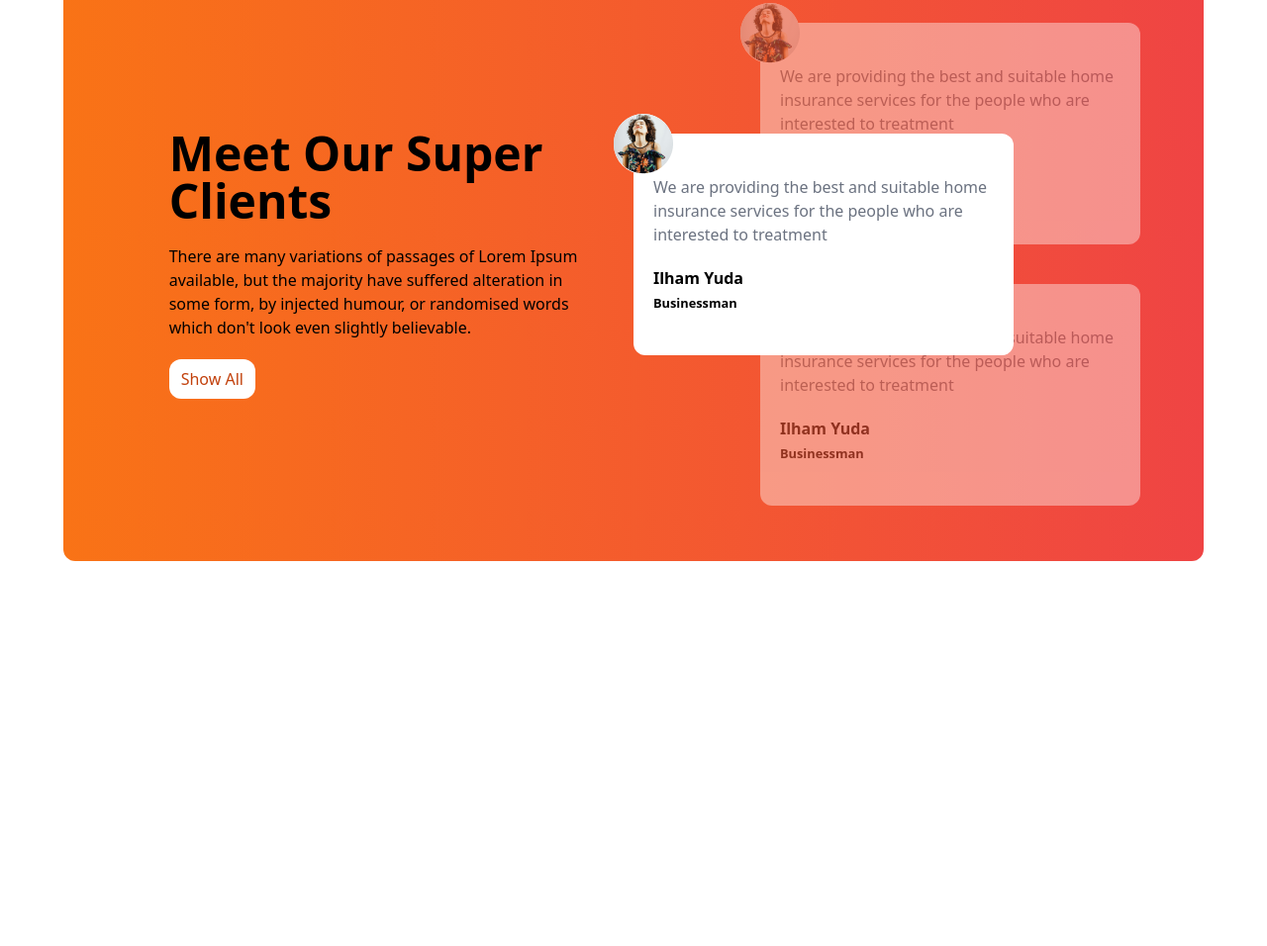
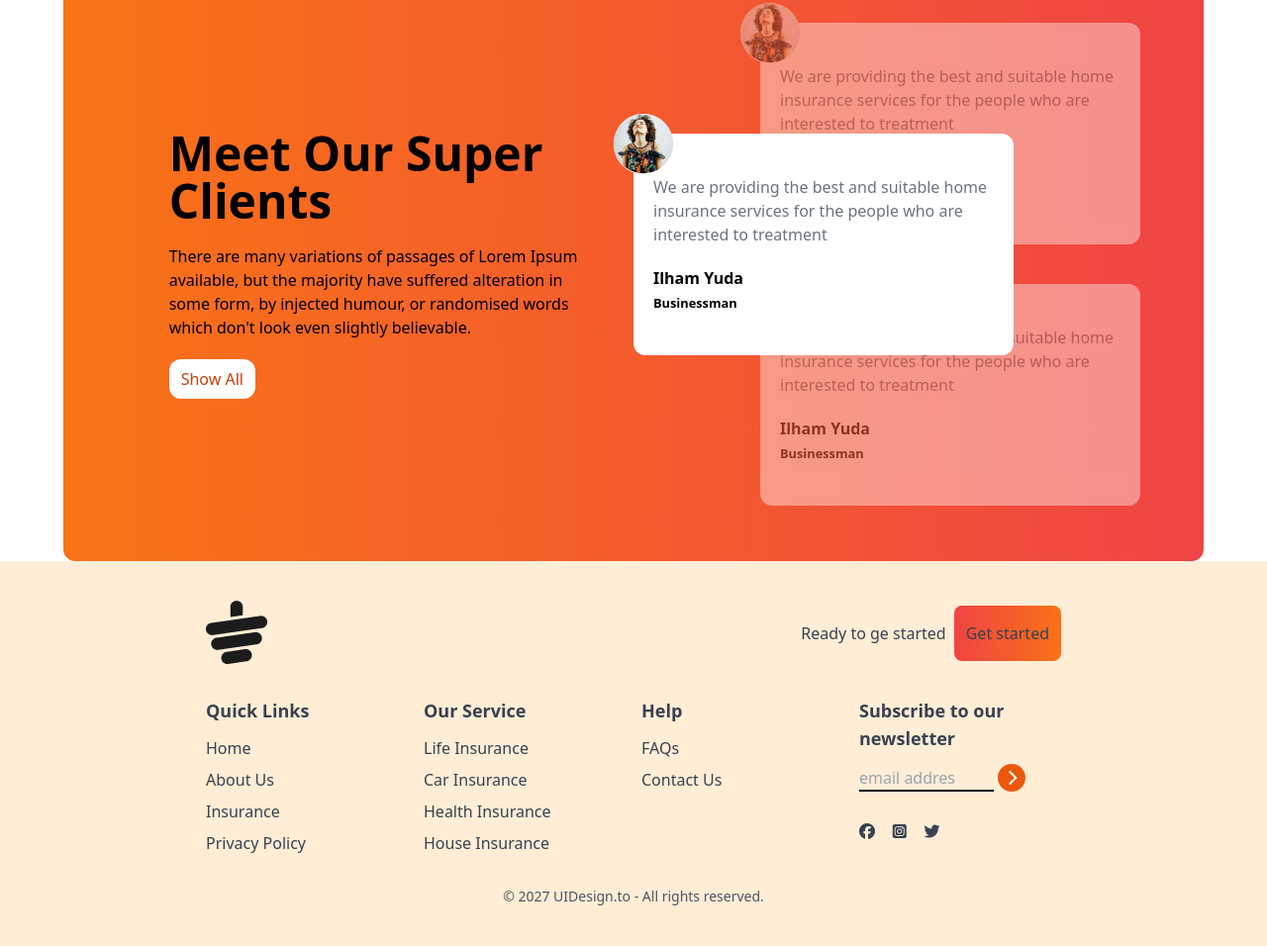
Before and after one commit to lipsonhub/tea-house-tailwind, a plain HTML site: page index.html in a window 1280 px wide. Shown: the part 1810-2766 px from the top of the page at 99% size. Before the commit the page ends 2377 px from the top, so only its background shows below. Drawn offline with nearby package versions, Linux system fonts and the light colour scheme.

Commit message:
added foother section

```diff
--- a/index.html
+++ b/index.html
@@ -205,17 +205,78 @@
                       <small class="font-bold">Businessman</small>
                     </div>
                    </div>
-
-
-
             </div>
           </section>
-
-
-
-
+          <!-- News & Event Section -->
 
     </main>
+    <footer class="bg-orange-100 text-gray-700 py-10 px-4 md:px-16">
+
+<div class="w-9/12 mx-auto">
+  <!-- logo -->
+   <div class="mb-8 flex justify-between">
+    <img src="images/cup.png" alt="">
+    <div class="flex gap-2 items-center">
+      <h3>Ready to ge started</h3>
+      <button class="bg-gradient-to-r from-red-500 to-orange-500 px-3 py-4 rounded-lg">Get started</button>
+    </div>
+  </div>
+  <!-- Links -->
+   <div class="grid grid-cols-1 md:grid-cols-2 lg:grid-cols-4 gap-4">
+    <!-- first-cols -->
+     <div>
+      <h3 class="font-semibold text-lg mb-3">Quick Links</h3>
+      <ul class="space-y-2">
+        <li><a href="">Home</a></li>
+        <li><a href="">About Us</a></li>
+        <li><a href="">Insurance</a></li>
+        <li><a href="">Privacy Policy</a></li>
+      </ul>
+     </div>
+     <!-- second-cols -->
+     <div>
+      <h3 class="font-semibold text-lg mb-3">Our Service</h3>
+      <ul class="space-y-2">
+        <li><a href="">Life Insurance</a></li>
+        <li><a href="">Car Insurance</a></li>
+        <li><a href="">Health Insurance</a></li>
+        <li><a href="">House Insurance</a></li>
+      </ul>
+     </div>
+     <!-- tird-cols -->
+     <div>
+      <h3 class="font-semibold text-lg mb-3">Help</h3>
+      <ul class="space-y-2">
+        <li><a href="">FAQs</a></li>
+        <li><a href="">Contact Us</a></li>
+      </ul>
+     </div>
+     <!-- four-cols -->
+     <div>
+      <h3 class="font-semibold text-lg mb-3 ">Subscribe to our newsletter</h3>
+      <div class="">
+        <div>
+          <input placeholder="email addres" class="bg-transparent border-b-2 border-black w-4/6" type="text">
+          <i class="fa-solid fa-chevron-right w-7 h-7 bg-orange-600 inline-flex rounded-full text-white justify-center items-center">
+
+          </i>
+          <div class="flex justify-between w-2/5 mb-2 mt-8">
+            <i class="fa-brands fa-facebook"></i>
+            <i class="fa-brands fa-square-instagram"></i>
+            <i class="fa-brands fa-twitter"></i>
+
+          </div>
+        </div>
+
+      </div>
+     </div>
+   </div>
+   <div class="flex justify-center items-center pt-4 mt-4">
+    <p class="text-sm text-gray-600">© 2027 UIDesign.to - All rights reserved.</p>
+   </div>
+  </div>
+
+    </footer>
 
 </body>
 </html>
```
